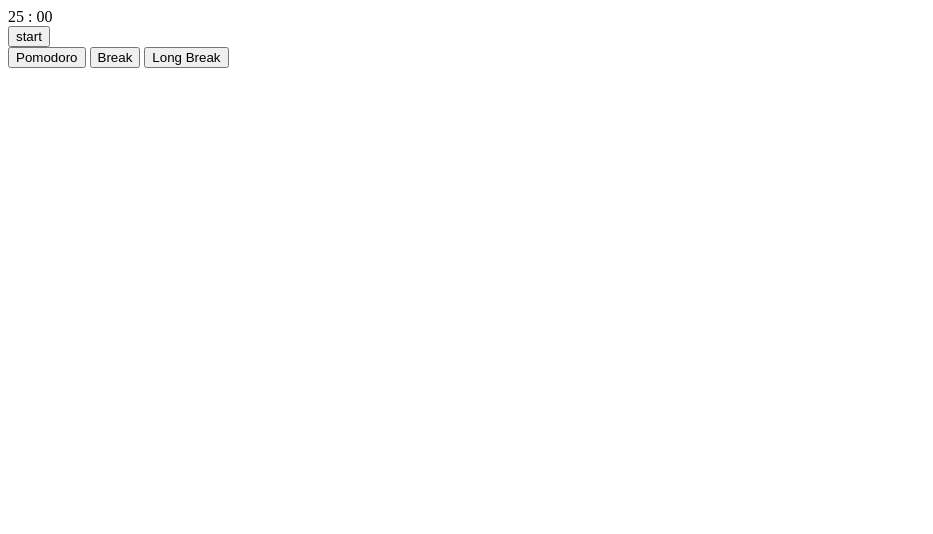
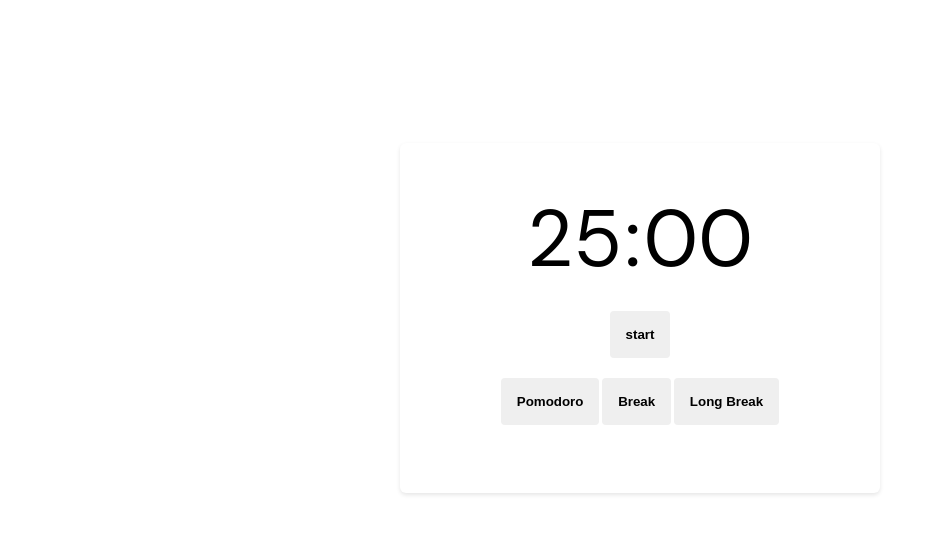
Before and after one commit to pedrohenrique11/Pomodoros, a plain HTML site: page index.html in a window 1280 px wide. Shown: the whole page, without its empty margins (0-933 px from the left). Drawn offline with Linux system fonts and the light colour scheme.

Commit message:
style: initial style guide

```diff
--- a/index.html
+++ b/index.html
@@ -18,7 +18,7 @@
         <button id="startButton">start</button>
         <button id="stopButton" class="hide">stop</button>
     </div>
-    <div>
+    <div class="timers__container">
         <button id="pomodoroButton">Pomodoro</button>
         <button id="breakButton">Break</button>
         <button id="longBreakButton">Long Break</button>
--- a/src/js/index.js
+++ b/src/js/index.js
@@ -31,14 +31,20 @@
 pomodoroButton.addEventListener('click', () => {
     minutesDisplay.textContent = 25;
     secondsDisplay.textContent = '00';
+
+    stopCount()
 })
 breakButton.addEventListener('click', () => {
     minutesDisplay.textContent = '05';
     secondsDisplay.textContent = '00';
+
+    stopCount()
 })
 longBreakButton.addEventListener('click', () => {
     minutesDisplay.textContent = 15;
     secondsDisplay.textContent = '00';
+
+    stopCount()
 })
 
 
--- a/src/styles.css
+++ b/src/styles.css
@@ -1,3 +1,53 @@
+@import url('https://fonts.googleapis.com/css2?family=DM+Sans:wght@400;700&family=Montserrat:wght@500;600&display=swap');
+
+* {
+    margin: 0;
+    padding: 0;
+    box-sizing: border-box;
+}
+:root {
+    font-size: 62.5%;
+}
+
+body {
+    height: 100vh;
+
+    display: grid;
+    place-items: center;
+
+    font-family: "DM sans", sans-serif;
+}
+
+main {
+    margin-top: 4rem;
+    padding: 4.4rem 6.8rem 6.8rem;
+    width: min(48rem, 90%);
+    text-align: center;
+
+    border-radius: 0.6rem;
+    box-shadow: 0px 2px 4px rgba(0, 0, 0, 0.1);
+
+    background: #FFFFFF;
+}
+
+button {
+    border: none;
+    padding: 1.6rem;
+
+    font-weight: 600;
+
+    border-radius: .4rem;
+
+    cursor: pointer;
+    transition: background .3s;
+
+    margin-top: 2rem;
+}
+
+span {
+    font-size: 8rem;
+}
+
 .hide {
     display:none;
 }
```
